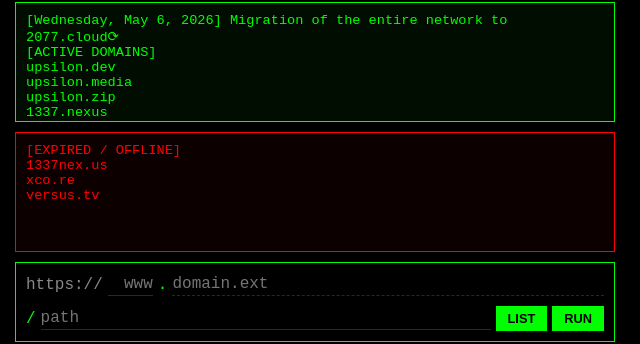
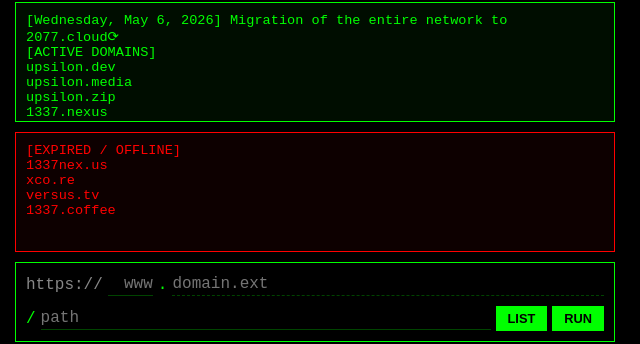
Before and after one commit to 666F78646965/2077.cloud, a plain HTML site: page index.html in a window 1280 px wide. Shown: the part 188-532 px from the top of the page, 0-640 px from the left. Drawn offline with Linux system fonts and the light colour scheme.

Commit message:
index.html

```diff
--- a/index.html
+++ b/index.html
@@ -101,7 +101,7 @@ Migration of the entire network to 2077.cloud⟳
         [EXPIRED / OFFLINE]<br>
         1337nex.us<br>
         xco.re<br>
-        versus.tv
+        versus.tv<br>1337.coffee
     </div>
 
     <div class="terminal-container">
```
